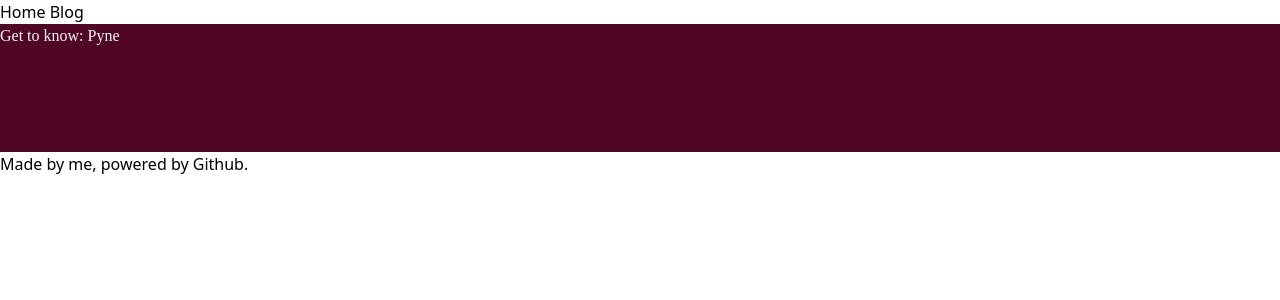
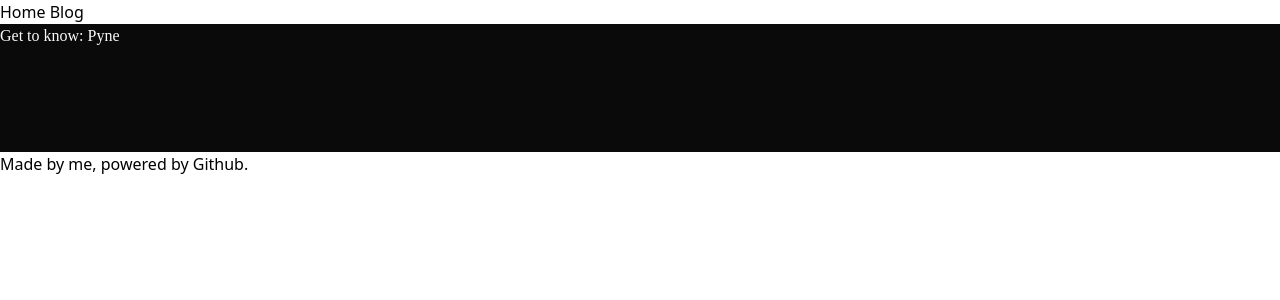
Before and after one commit to osc1blog/osc1blog.github.io, a Jekyll site: the page built from index.markdown, in a window 1280 px wide. Shown: the top 300 px of the page. Built offline with Jekyll 4.4.1, drawn with Linux system fonts in a browser that asks for light colours; nearby versions of some CDN libraries; some web fonts are replaced.

Commit message:
Update default.html

```diff
--- a/_layouts/default.html
+++ b/_layouts/default.html
@@ -14,8 +14,9 @@
 
     <ul>
       {% for post in site.posts %}
-        <li class="w-full h-32 bg-pink-950">
-          <a href="{{ post.url }}"><h1 class="text-neutral-100">{{ post.title }}</h1></a>
+        <li class="w-full h-32 bg-neutral-950 text-neutral-50">
+          <h3>{{ post.typename }}</h3>
+          <a href="{{ post.url }}"><h1>{{ post.title }}</h1></a>
         </li>
       {% endfor %}
     </ul>
```
